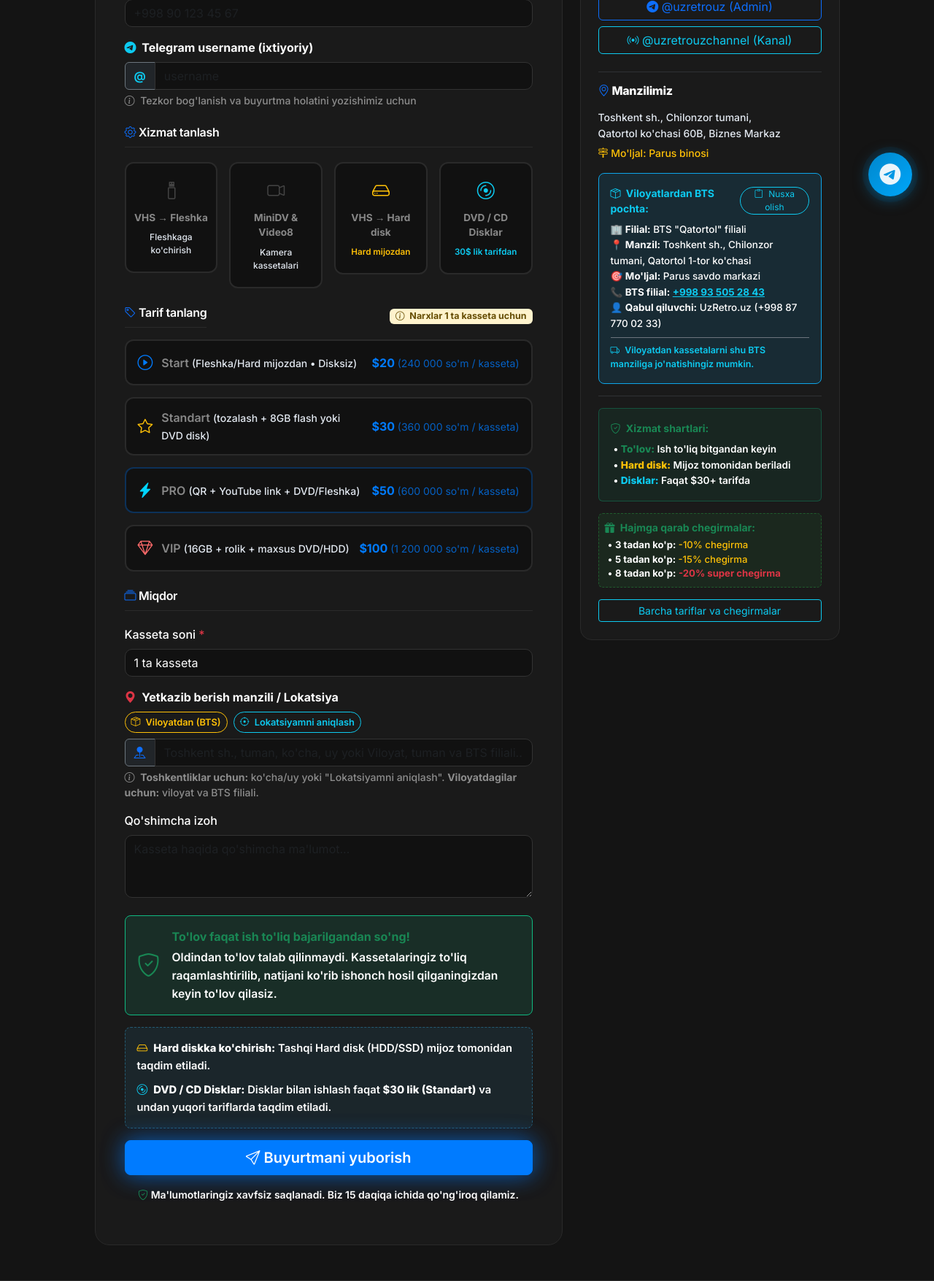
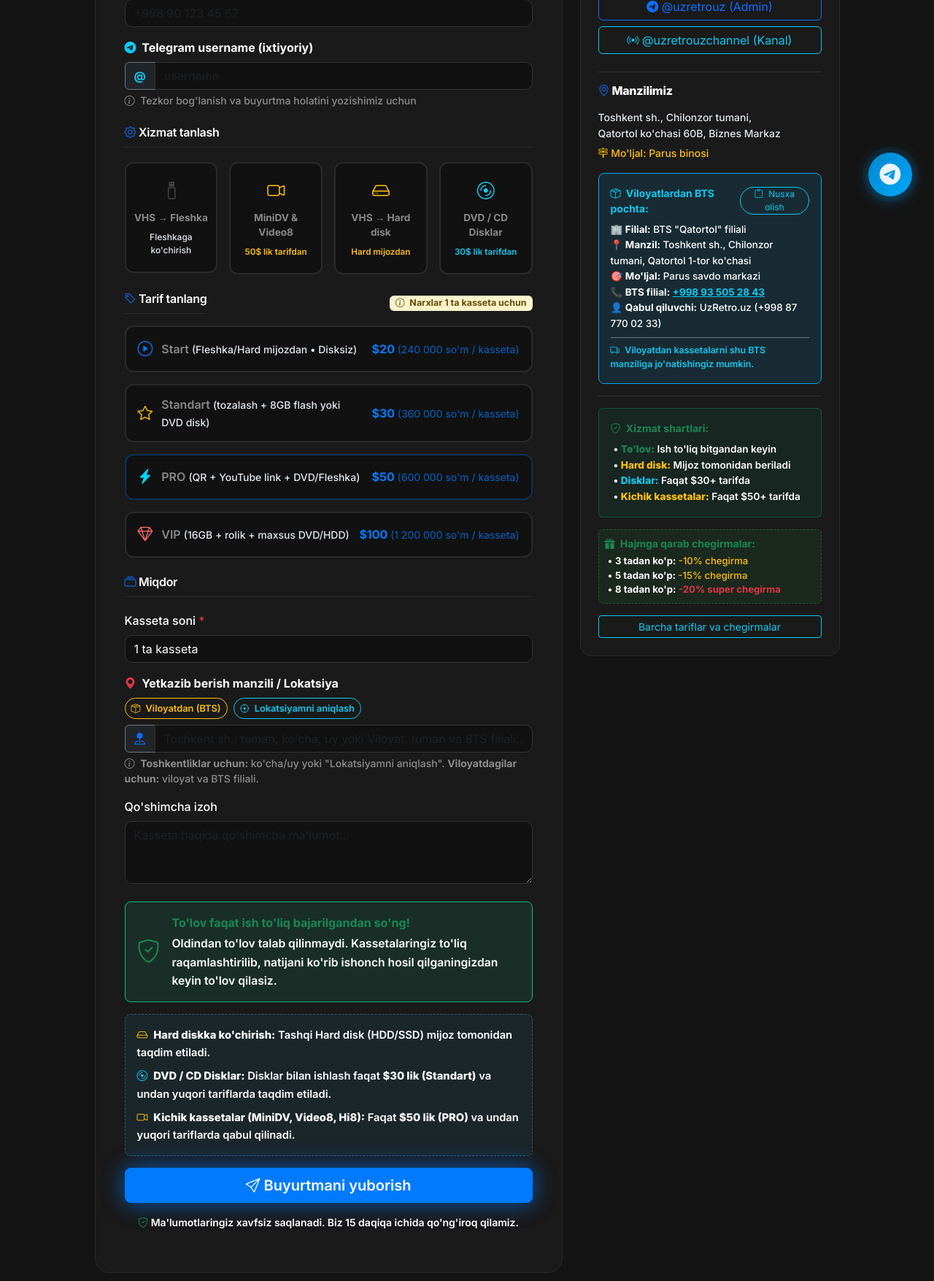
Before and after one commit to javoxirmahmudov012-coder/uzretro_uz, a Flask app: a page that uses templates/order.html in a window 1280 px wide. Shown: the part 501-2256 px from the top of the page at 73% size. Run offline with Flask 3, Linux system fonts and the light colour scheme.

Commit message:
Qoshildi: Kichik videokamera kassetalari (MiniDV, Video8, Hi8) faqat 50$ (PRO) tarifdan boshlanishi aniq belgilandi

```diff
--- a/templates/index.html
+++ b/templates/index.html
@@ -94,7 +94,7 @@
                     </div>
                     <h5>MiniDV & Video8</h5>
                     <p>Videokamera kassetalarini Full HD formatda raqamlashtiramiz</p>
-                    <div class="service-badge">Kamera kassetasi</div>
+                    <div class="service-badge" style="background: rgba(255, 193, 7, 0.15); border-color: #ffc107; color: #ffc107;">50$ lik tarifdan</div>
                 </div>
             </div>
 
--- a/templates/order.html
+++ b/templates/order.html
@@ -75,9 +75,9 @@
                                     <label class="service-option">
                                         <input type="radio" name="service" value="minidv_video8">
                                         <div class="service-option-content text-center">
-                                            <i class="bi bi-camera-video"></i>
+                                            <i class="bi bi-camera-video text-warning"></i>
                                             <span class="d-block fw-bold">MiniDV & Video8</span>
-                                            <small class="text-muted" style="font-size:0.75rem;">Kamera kassetalari</small>
+                                            <small class="text-warning fw-semibold" style="font-size:0.73rem;">50$ lik tarifdan</small>
                                         </div>
                                     </label>
                                 </div>
@@ -276,7 +276,8 @@
                         <div class="p-3 mb-3 rounded-3" style="background: rgba(56, 189, 248, 0.08); border: 1px dashed rgba(56, 189, 248, 0.35);">
                             <ul class="list-unstyled mb-0 terms-banner-list">
                                 <li class="mb-2"><i class="bi bi-hdd text-warning me-2"></i><strong>Hard diskka ko'chirish:</strong> Tashqi Hard disk (HDD/SSD) mijoz tomonidan taqdim etiladi.</li>
-                                <li><i class="bi bi-disc text-info me-2"></i><strong>DVD / CD Disklar:</strong> Disklar bilan ishlash faqat <strong>$30 lik (Standart)</strong> va undan yuqori tariflarda taqdim etiladi.</li>
+                                <li class="mb-2"><i class="bi bi-disc text-info me-2"></i><strong>DVD / CD Disklar:</strong> Disklar bilan ishlash faqat <strong>$30 lik (Standart)</strong> va undan yuqori tariflarda taqdim etiladi.</li>
+                                <li><i class="bi bi-camera-video text-warning me-2"></i><strong>Kichik kassetalar (MiniDV, Video8, Hi8):</strong> Faqat <strong>$50 lik (PRO)</strong> va undan yuqori tariflarda qabul qilinadi.</li>
                             </ul>
                         </div>
 
@@ -352,6 +353,7 @@
                             <li>• <strong class="text-success">To'lov:</strong> Ish to'liq bitgandan keyin</li>
                             <li>• <strong class="text-warning">Hard disk:</strong> Mijoz tomonidan beriladi</li>
                             <li>• <strong class="text-info">Disklar:</strong> Faqat $30+ tarifda</li>
+                            <li>• <strong class="text-warning">Kichik kassetalar:</strong> Faqat $50+ tarifda</li>
                         </ul>
                     </div>
 
--- a/templates/services.html
+++ b/templates/services.html
@@ -17,7 +17,7 @@
             <i class="bi bi-shield-check me-2"></i> To'lov faqat ish to'liq bajarilgandan so'ng!
         </span>
         <p class="trust-banner-desc mb-0">
-            Oldindan hech qanday to'lov olinmaydi. Barcha ishlar to'liq bajarilib, siz natijani qabul qilib olganingizdan keyin to'lov qilasiz. Hard disk mijozdan, disklar esa faqat $30 lik tarifdan boshlanadi.
+            Oldindan hech qanday to'lov olinmaydi. Barcha ishlar to'liq bajarilib, siz natijani qabul qilib olganingizdan keyin to'lov qilasiz. Hard disk mijozdan, disklar $30 lik tarifdan, kichik videokamera kassetalari esa faqat $50 lik (PRO) tarifdan boshlanadi.
         </p>
     </div>
 </div>
@@ -59,17 +59,17 @@
                         <div class="service-detail-icon mb-0" style="color: #17a2b8; background: rgba(23, 162, 184, 0.12);">
                             <i class="bi bi-camera-video"></i>
                         </div>
-                        <span class="badge bg-info-subtle text-info border border-info-subtle fw-bold" style="font-size: 0.72rem;">Kamera kassetasi</span>
+                        <span class="badge bg-warning-subtle text-warning border border-warning-subtle fw-bold" style="font-size: 0.72rem;">50$ lik tarifdan</span>
                     </div>
                     <h4 class="text-white fw-bold mb-2 service-card-title">MiniDV & Video8</h4>
                     <p class="text-muted small mb-3 flex-shrink-0" style="font-size: 0.85rem;">
                         Kichik videokamera kassetalari (VHS-C, Video8, Hi8, MiniDV)ni sifatli fleshkaga o'tkazib beramiz.
                     </p>
                     <ul class="service-features mb-3 mt-auto">
+                        <li><i class="bi bi-star-fill text-warning"></i> <strong>Faqat $50 (PRO) tarifdan boshlanadi</strong></li>
                         <li><i class="bi bi-check-circle-fill text-success"></i> Full HD sifatda yozish</li>
                         <li><i class="bi bi-check-circle-fill text-success"></i> MP4 formatda</li>
                         <li><i class="bi bi-check-circle-fill text-success"></i> 100% maxfiylik kafolati</li>
-                        <li><i class="bi bi-check-circle-fill text-success"></i> Fleshka yoki Hard diskka</li>
                     </ul>
                     <a href="{{ url_for('main.order') }}" class="btn btn-primary w-100 py-2 fw-bold rounded-3 mt-2 btn-service-order">
                         Buyurtma berish <i class="bi bi-arrow-right"></i>
```
Also changed, not shown: templates/pricing.html (+9 -1 lines).
